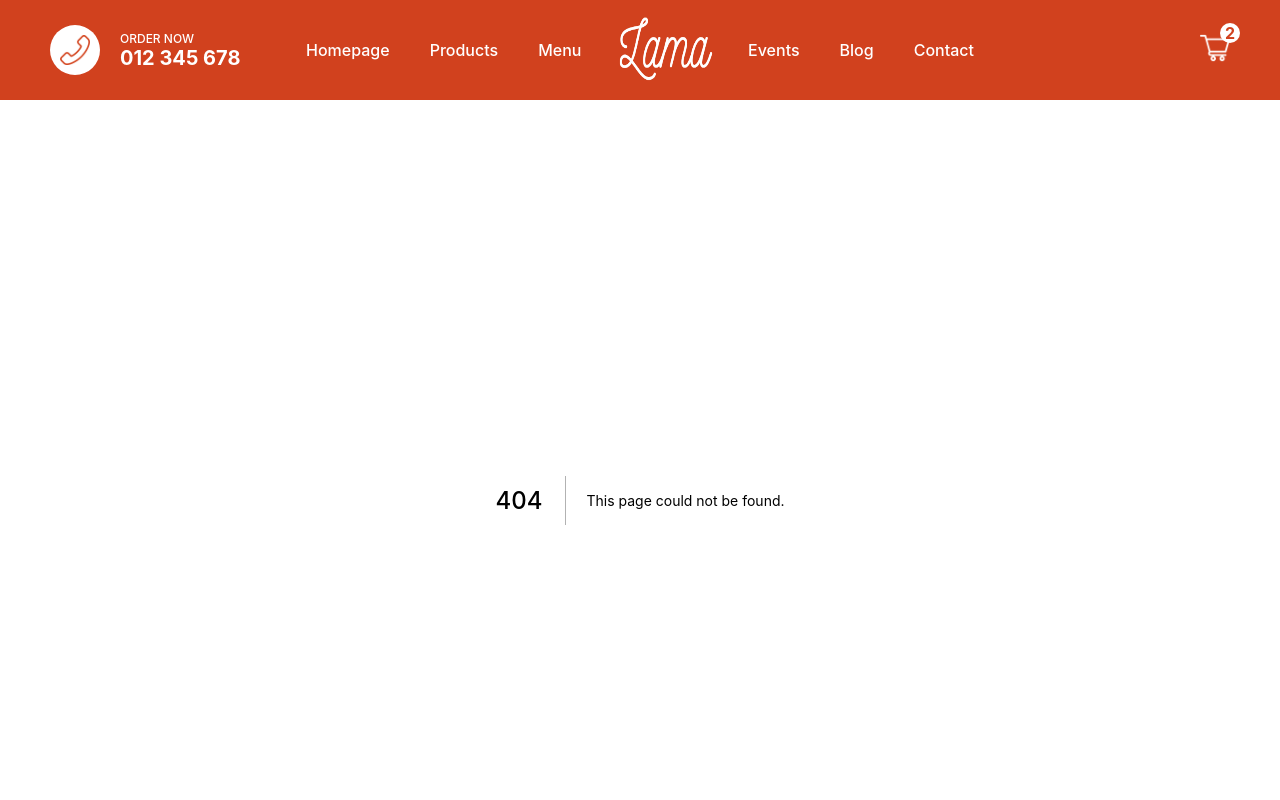
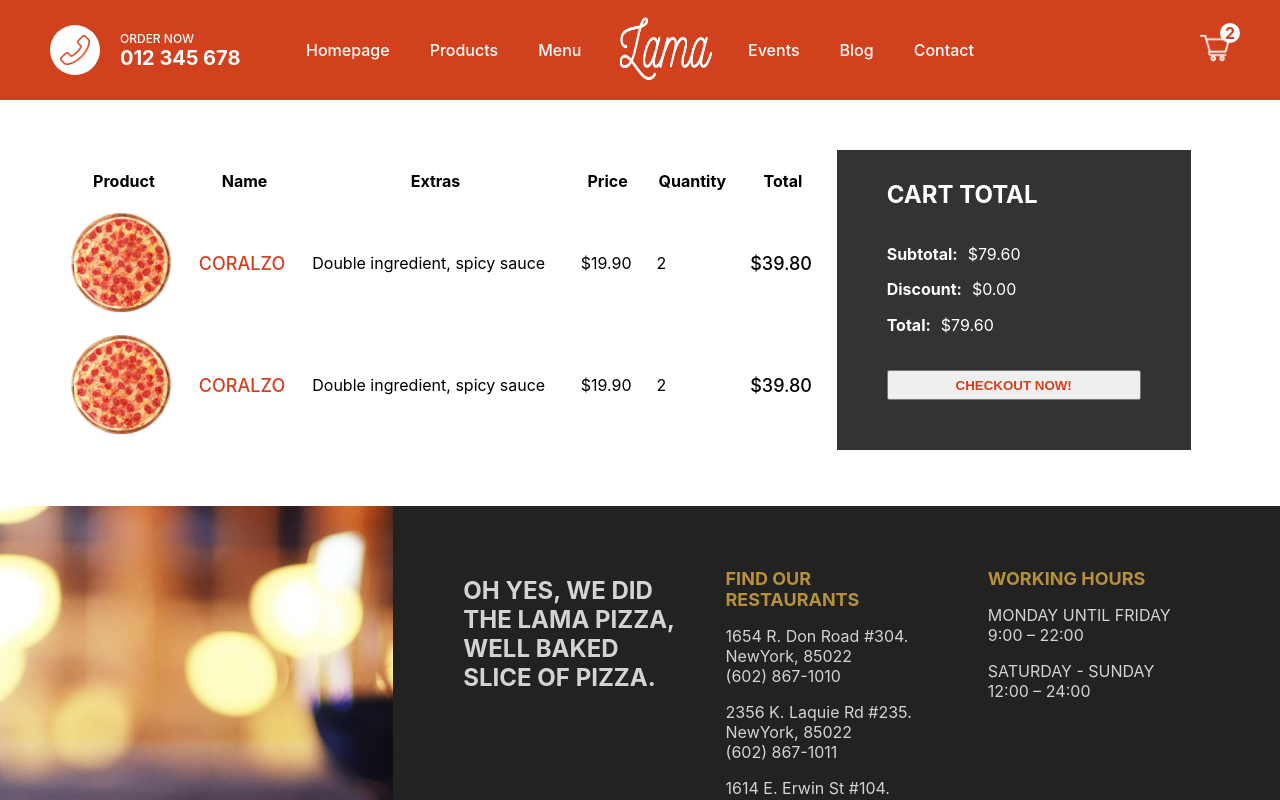
Before and after one commit to Abdulhakim-Maha/TypeScript, a Next.js app in the folder e-commerce/: page /cart in a window 1280 px wide. Before the commit this address had no page. Shown: the top 800 px of the page. Built offline with nearby package versions, Linux system fonts and the light colour scheme.

Commit message:
adding cart ui

```diff
--- /dev/null
+++ b/e-commerce/pages/cart.tsx
@@ -0,0 +1,97 @@
+import React from "react";
+import styles from "../styles/Cart.module.scss";
+import Image from "next/image";
+
+const Cart = () => {
+  return (
+    <div className={styles.container}>
+      <div className={styles.left}>
+        <table className={styles.table}>
+          <tr className={styles.trTitle}>
+            <th>Product</th>
+            <th>Name</th>
+            <th>Extras</th>
+            <th>Price</th>
+            <th>Quantity</th>
+            <th>Total</th>
+          </tr>
+          <tr className={styles.tr}>
+            <td>
+              <div className={styles.imgContainer}>
+                <Image
+                  src="/img/pizza.png"
+                  layout="fill"
+                  objectFit="cover"
+                  alt=""
+                />
+              </div>
+            </td>
+            <td>
+              <span className={styles.name}>CORALZO</span>
+            </td>
+            <td>
+              <span className={styles.extras}>
+                Double ingredient, spicy sauce
+              </span>
+            </td>
+            <td>
+              <span className={styles.price}>$19.90</span>
+            </td>
+            <td>
+              <span className={styles.quantity}>2</span>
+            </td>
+            <td>
+              <span className={styles.total}>$39.80</span>
+            </td>
+          </tr>
+          <tr className={styles.tr}>
+            <td>
+              <div className={styles.imgContainer}>
+                <Image
+                  src="/img/pizza.png"
+                  layout="fill"
+                  objectFit="cover"
+                  alt=""
+                />
+              </div>
+            </td>
+            <td>
+              <span className={styles.name}>CORALZO</span>
+            </td>
+            <td>
+              <span className={styles.extras}>
+                Double ingredient, spicy sauce
+              </span>
+            </td>
+            <td>
+              <span className={styles.price}>$19.90</span>
+            </td>
+            <td>
+              <span className={styles.quantity}>2</span>
+            </td>
+            <td>
+              <span className={styles.total}>$39.80</span>
+            </td>
+          </tr>
+        </table>
+      </div>
+      <div className={styles.right}>
+        <div className={styles.wrapper}>
+          <h2 className={styles.title}>CART TOTAL</h2>
+          <div className={styles.totalText}>
+            <b className={styles.totalTextTitle}>Subtotal:</b>$79.60
+          </div>
+          <div className={styles.totalText}>
+            <b className={styles.totalTextTitle}>Discount:</b>$0.00
+          </div>
+          <div className={styles.totalText}>
+            <b className={styles.totalTextTitle}>Total:</b>$79.60
+          </div>
+          <button className={styles.button}>CHECKOUT NOW!</button>
+        </div>
+      </div>
+    </div>
+  );
+};
+
+export default Cart;
--- /dev/null
+++ b/e-commerce/styles/Cart.module.scss
@@ -0,0 +1,70 @@
+@import "./var.scss";
+
+.container {
+  padding: 50px;
+  display: flex;
+
+  .left {
+    flex: 2;
+
+    .table {
+      width: 100%;
+      border-spacing: 20px;
+
+      .trTitle {
+      }
+      .tr {
+        td {
+          .imgContainer {
+            width: 100px;
+            height: 100px;
+            position: relative;
+          }
+          .name {
+            font-weight: 500;
+            color: $main-color;
+            font-size: 18px;
+          }
+          .extras {
+          }
+          .price {
+          }
+          .quantity {
+          }
+          .total {
+            font-weight: 500;
+            font-size: 18px;
+          }
+        }
+      }
+    }
+  }
+  .right {
+    flex: 1;
+    .wrapper {
+      width: 90%;
+      min-height: 300px;
+      background-color: #333;
+      padding: 50px;
+      padding-top: 10px;
+      display: flex;
+      flex-direction: column;
+      justify-content: space-between;
+      color: white;
+      .title {
+      }
+      .totalText {
+        .totalTextTitle {
+          margin-right: 10px;
+        }
+      }
+      .button {
+        height: 30px;
+        color: $main-color;
+        font-weight: bold;
+        cursor: pointer;
+        margin-top: 20px;
+      }
+    }
+  }
+}
--- /dev/null
+++ b/e-commerce/styles/Product.module.scss
@@ -0,0 +1,103 @@
+@import "var.scss";
+
+.container {
+  height: calc(100vh - 100px);
+  display: flex;
+
+  .left {
+    flex: 1;
+    height: 100%;
+    display: flex;
+    align-items: center;
+    justify-content: center;
+
+    .imgContainer {
+      position: relative;
+      width: 80%;
+      height: 80%;
+    }
+  }
+
+  .right {
+    flex: 1;
+    padding: 20px;
+
+    .title {
+    }
+    .price {
+      color: $main-color;
+      font-size: 24px;
+      font-weight: 400;
+      border-bottom: 1px solid $main-color;
+    }
+    .desc {
+    }
+    .choose {
+    }
+    .ingredients {
+      display: flex;
+      margin-bottom: 30px;
+
+      .option {
+        display: flex;
+        align-items: center;
+        margin-right: 10px;
+        font-size: 14px;
+        font-weight: 500;
+
+        .checkbox {
+          width: 20px;
+          height: 20px;
+        }
+      }
+    }
+    .add {
+      .quantity {
+        width: 50px;
+        height: 30px;
+      }
+      .button {
+        height: 30px;
+        margin-left: 10px;
+        background-color: $main-color;
+        font-weight: 500;
+        color: white;
+        border: none;
+        border-radius: 3px;
+        cursor: pointer;
+      }
+    }
+    .sizes {
+      width: 40%;
+      display: flex;
+      justify-content: space-between;
+
+      .size {
+        width: 30px;
+        height: 30px;
+        position: relative;
+        cursor: pointer;
+
+        &:nth-child(2) {
+          width: 40px;
+          height: 40px;
+        }
+        &:last-child {
+          height: 50px;
+          width: 50px;
+        }
+
+        .number {
+          position: absolute;
+          top: -5px;
+          right: -20px;
+          background-color: teal;
+          color: white;
+          font-size: 12px;
+          padding: 0 5px;
+          border-radius: 10px;
+        }
+      }
+    }
+  }
+}
--- /dev/null
+++ b/e-commerce/styles/var.scss
@@ -0,0 +1 @@
+$main-color: #d1411e;
```
Also changed, not shown: e-commerce/pages/product/[id].tsx (added, +86 -0 lines).
